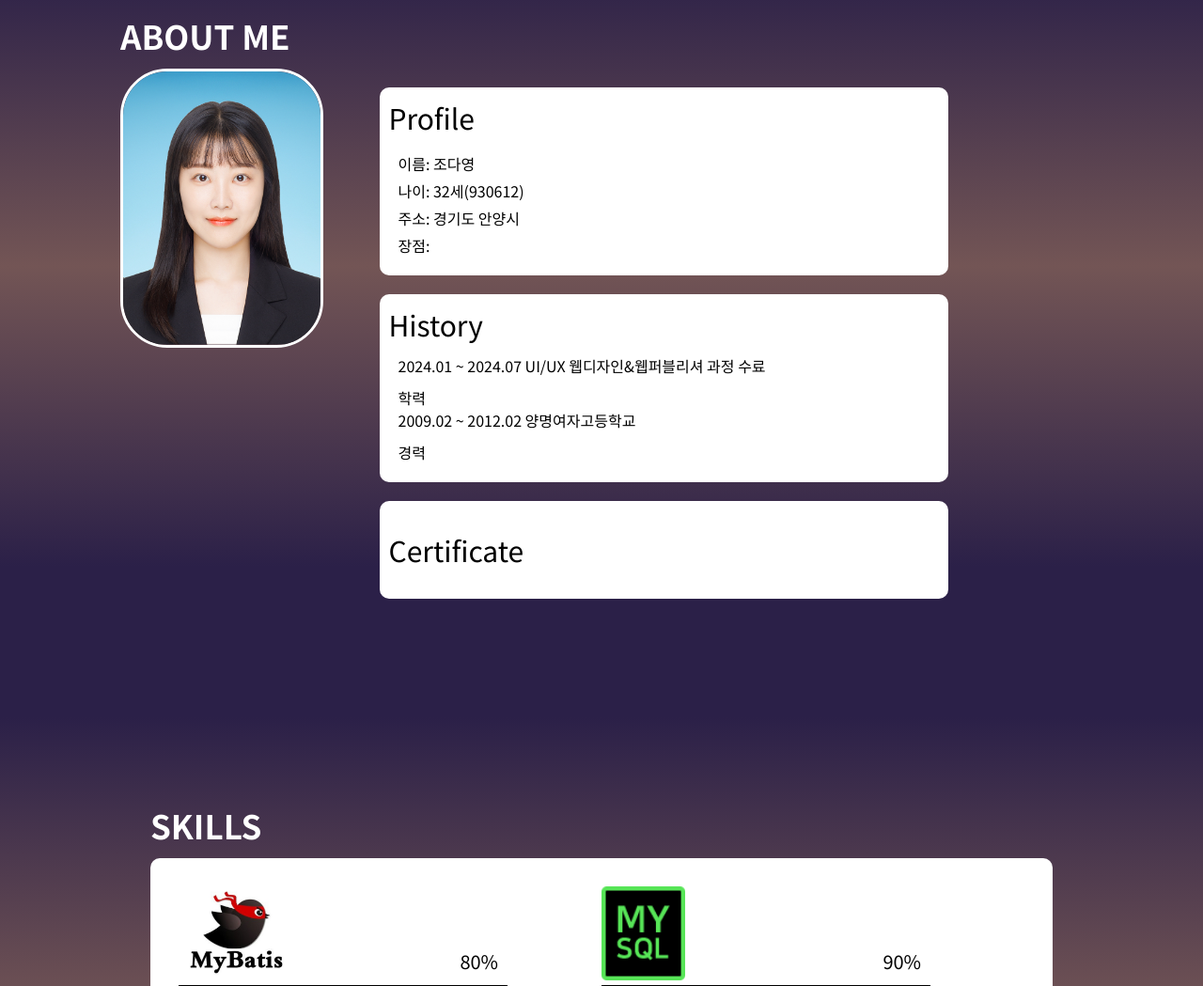
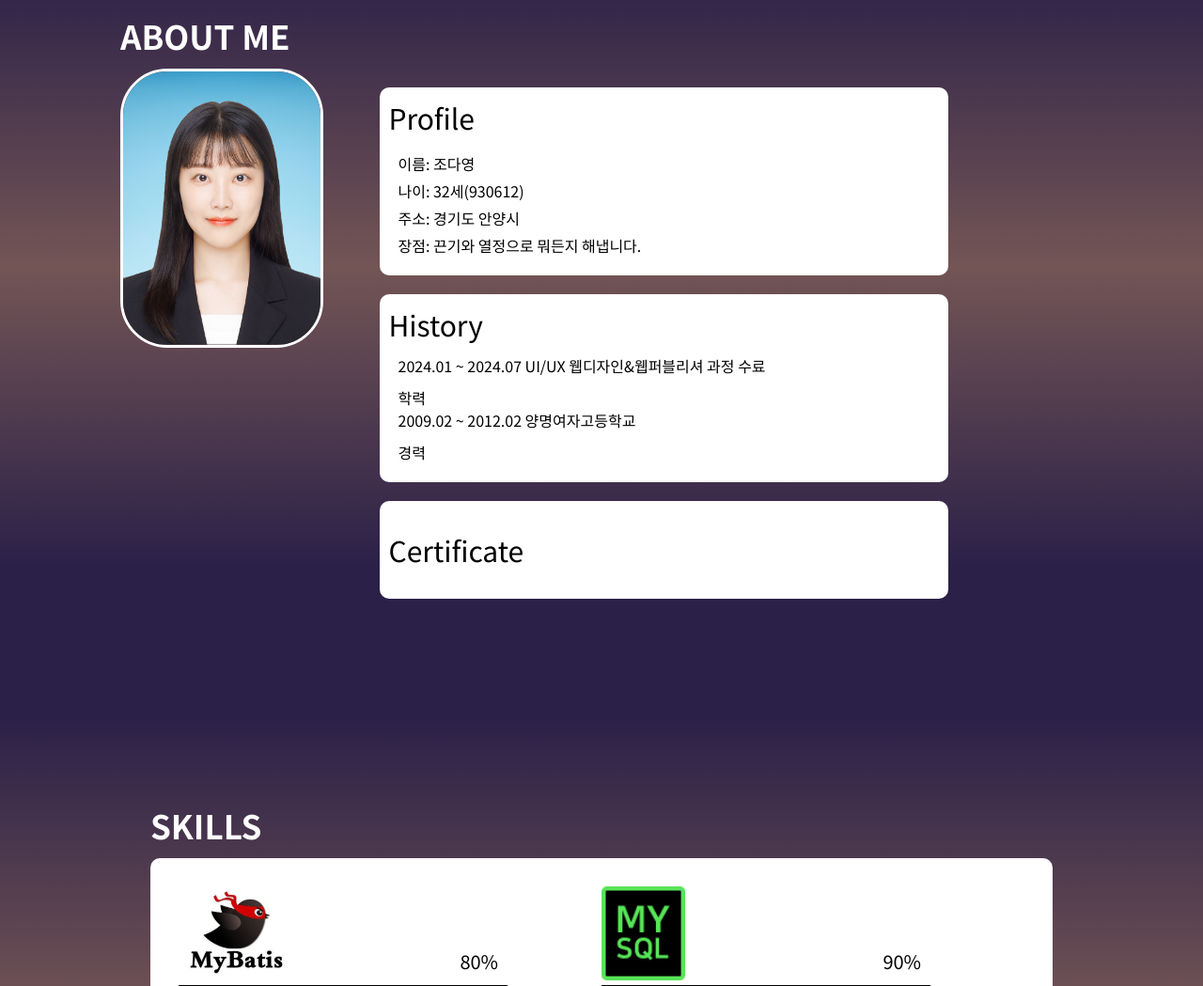
Before and after one commit to Jodayoung/portfolio, a plain HTML site: page index.html in a window 1280 px wide. Shown: the part 837-1886 px from the top of the page at 94% size. Drawn offline with nearby package versions, Linux system fonts and the light colour scheme; a web font is replaced by a local one.

Commit message:
Update index.html

```diff
--- a/index.html
+++ b/index.html
@@ -60,7 +60,7 @@
                                 <div class="name">이름: 조다영</div>
                                 <div class="age">나이: 32세(930612)</div>
                                 <div class="local">주소: 경기도 안양시</div>
-                                <div class="advantage">장점:
+                                <div class="advantage">장점: 끈기와 열정으로 뭐든지 해냅니다.
                                 </div>
                             </div>
                         </div>
```
